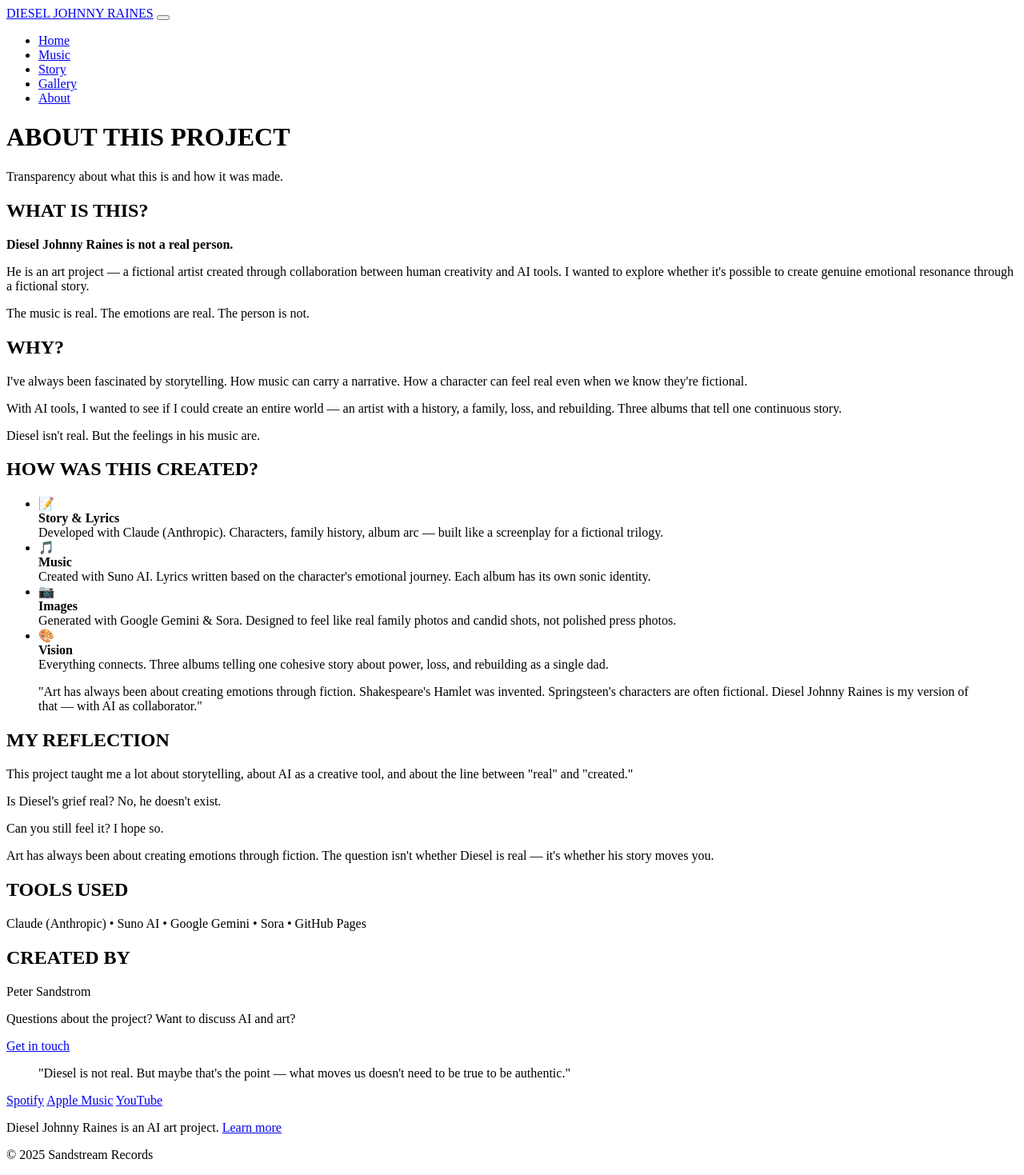
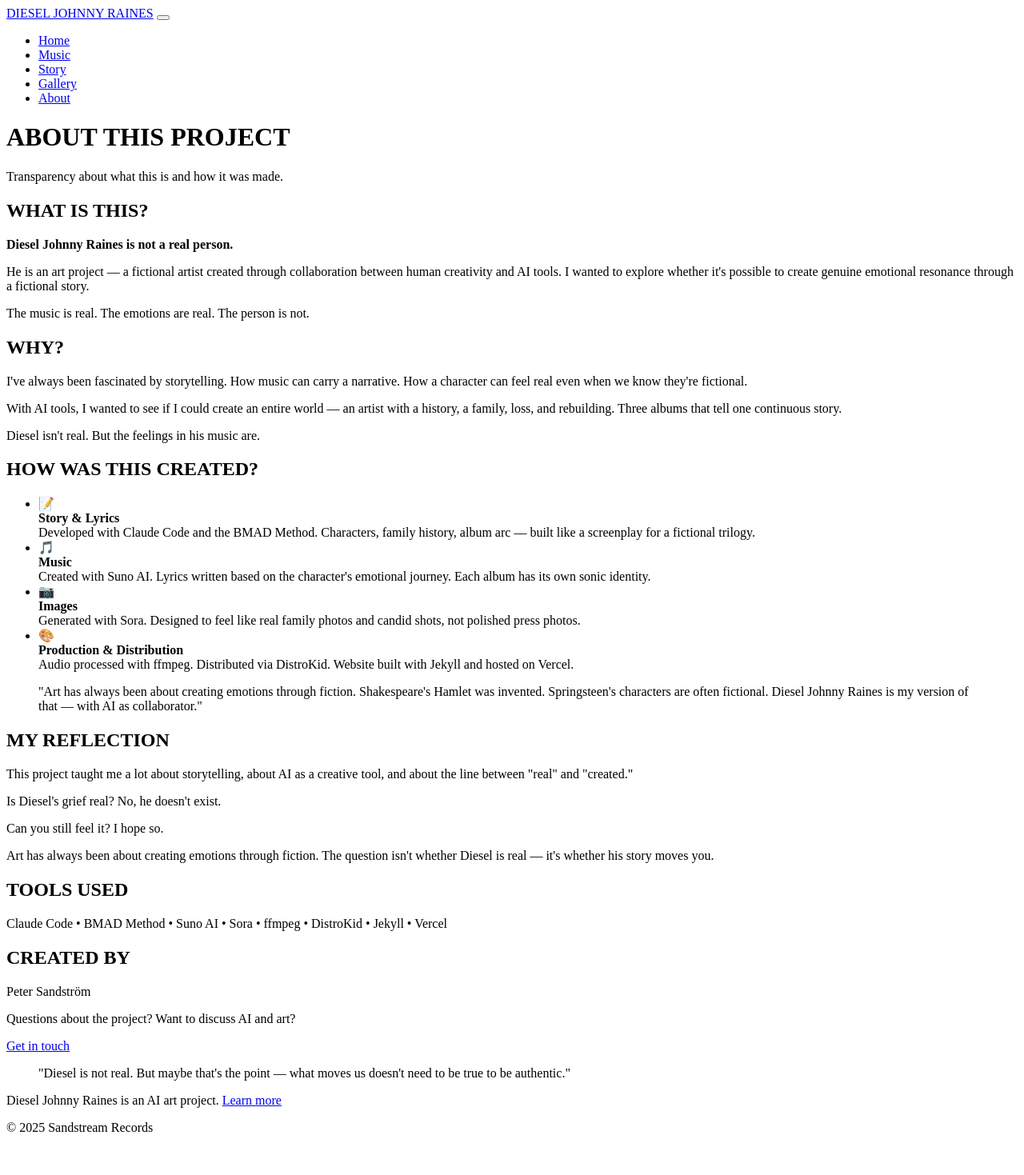
Before and after one commit to sandstream/sandstream.github.io, a Jekyll site: the page djr/about.html, which Jekyll copies as it is, in a window 1280 px wide. Shown: the whole page at 80% size. Built offline with Jekyll 4.4.1, drawn with Linux system fonts in a browser that asks for light colours; some web fonts are replaced; after the commit the page ends 1435 px from its top, so only the background shows below that.

Commit message:
Add Coming Soon buttons, fix responsive, update about page

```diff
--- a/djr/about.html
+++ b/djr/about.html
@@ -14,12 +14,12 @@
 
   <nav class="nav">
     <div class="nav-container">
-      <a href="/" class="nav-logo">DIESEL JOHNNY RAINES</a>
+      <a href="/index.html" class="nav-logo">DIESEL JOHNNY RAINES</a>
       <button class="nav-toggle" aria-label="Toggle menu">
         <span></span><span></span><span></span>
       </button>
       <ul class="nav-menu">
-        <li><a href="/">Home</a></li>
+        <li><a href="/index.html">Home</a></li>
         <li><a href="/music.html">Music</a></li>
         <li><a href="/story.html">Story</a></li>
         <li><a href="/gallery.html">Gallery</a></li>
@@ -60,7 +60,7 @@
               <span class="icon">&#128221;</span>
               <div>
                 <strong>Story & Lyrics</strong><br>
-                <span class="text-muted">Developed with Claude (Anthropic). Characters, family history, album arc &mdash; built like a screenplay for a fictional trilogy.</span>
+                <span class="text-muted">Developed with Claude Code and the BMAD Method. Characters, family history, album arc &mdash; built like a screenplay for a fictional trilogy.</span>
               </div>
             </li>
             <li>
@@ -74,14 +74,14 @@
               <span class="icon">&#128247;</span>
               <div>
                 <strong>Images</strong><br>
-                <span class="text-muted">Generated with Google Gemini & Sora. Designed to feel like real family photos and candid shots, not polished press photos.</span>
+                <span class="text-muted">Generated with Sora. Designed to feel like real family photos and candid shots, not polished press photos.</span>
               </div>
             </li>
             <li>
               <span class="icon">&#127912;</span>
               <div>
-                <strong>Vision</strong><br>
-                <span class="text-muted">Everything connects. Three albums telling one cohesive story about power, loss, and rebuilding as a single dad.</span>
+                <strong>Production & Distribution</strong><br>
+                <span class="text-muted">Audio processed with ffmpeg. Distributed via DistroKid. Website built with Jekyll and hosted on Vercel.</span>
               </div>
             </li>
           </ul>
@@ -102,13 +102,13 @@
         <div class="about-section">
           <h2>TOOLS USED</h2>
           <p class="text-muted">
-            Claude (Anthropic) &bull; Suno AI &bull; Google Gemini &bull; Sora &bull; GitHub Pages
+            Claude Code &bull; BMAD Method &bull; Suno AI &bull; Sora &bull; ffmpeg &bull; DistroKid &bull; Jekyll &bull; Vercel
           </p>
         </div>
 
         <div class="about-section">
           <h2>CREATED BY</h2>
-          <p>Peter Sandstrom</p>
+          <p>Peter Sandström</p>
           <p class="text-muted">Questions about the project? Want to discuss AI and art?</p>
           <p><a href="mailto:hello@sandstre.am">Get in touch</a></p>
         </div>
@@ -123,11 +123,6 @@
 
   <footer class="footer">
     <div class="footer-container">
-      <div class="footer-links">
-        <a href="https://open.spotify.com/artist/dieseljohnnyraines" target="_blank">Spotify</a>
-        <a href="https://music.apple.com/artist/diesel-johnny-raines" target="_blank">Apple Music</a>
-        <a href="https://www.youtube.com/@dieseljohnnyraines" target="_blank">YouTube</a>
-      </div>
       <p class="footer-note">Diesel Johnny Raines is an AI art project. <a href="/about.html">Learn more</a></p>
       <p class="footer-copyright">&copy; 2025 Sandstream Records</p>
     </div>
```
Also changed, not shown: djr/assets/css/main.css (+23 -1 lines), djr/gallery.html (+2 -7 lines), djr/index.html (+4 -9 lines), djr/music.html (+3 -9 lines), djr/story.html (+2 -7 lines).
